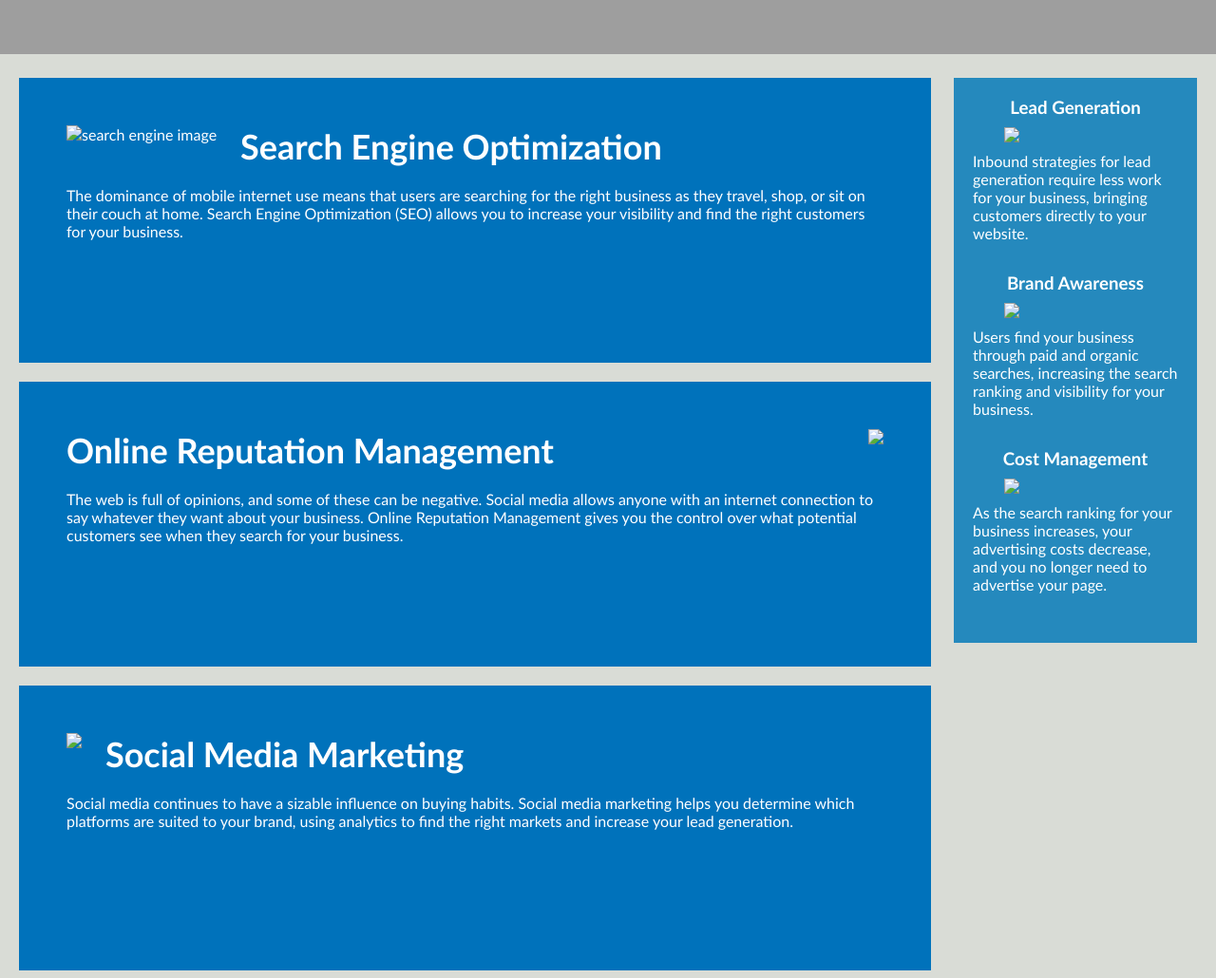
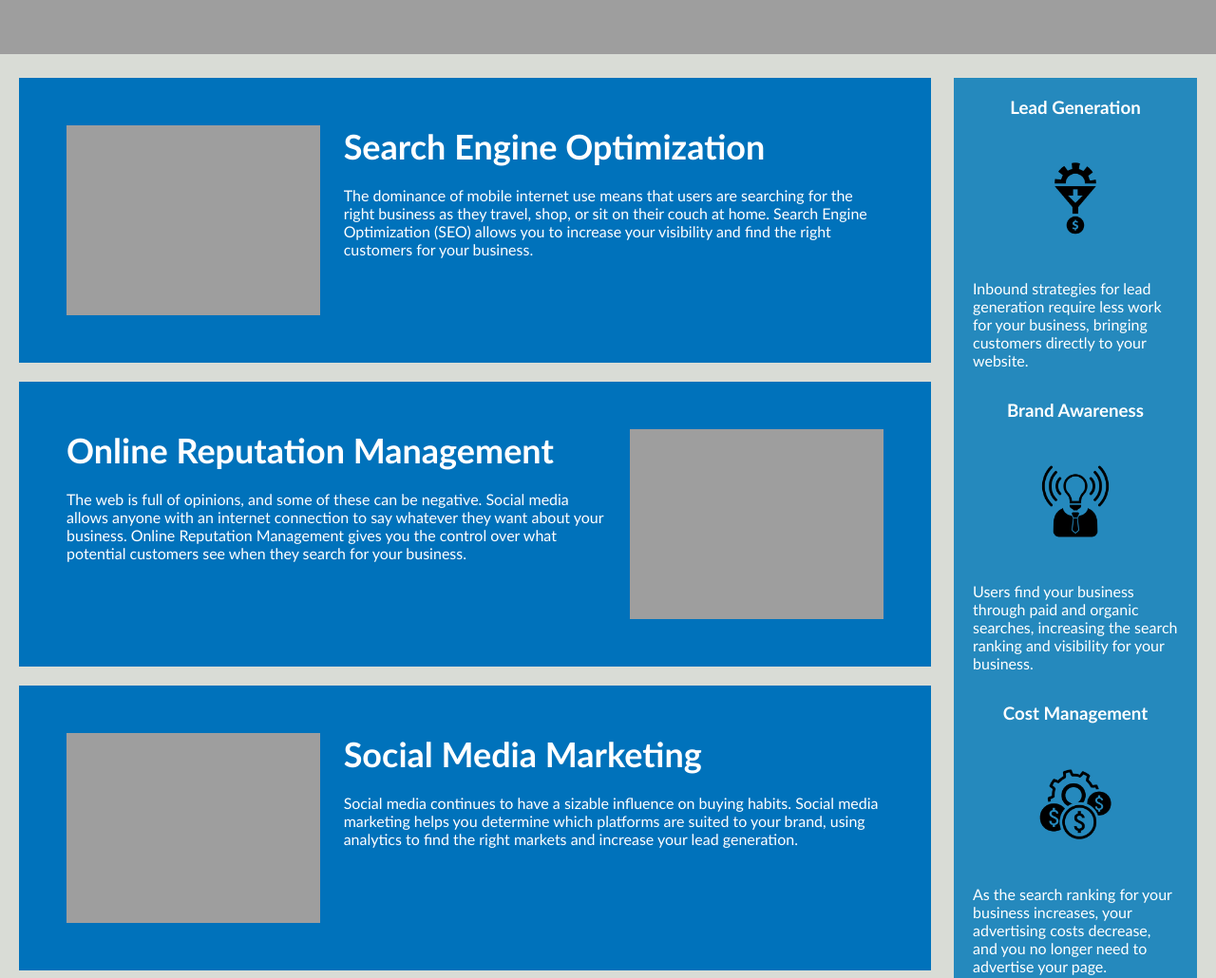
Before and after one commit to Christina2208/Horiseon-Website-Debugged, a plain HTML site: page index.html in a window 1280 px wide. Shown: the part 840-1870 px from the top of the page at 95% size. Drawn offline with Linux system fonts and the light colour scheme; the site is published under a folder, as on GitHub Pages, so addresses that start at the root find nothing.

Commit message:
added alt to images

```diff
--- a/index.html
+++ b/index.html
@@ -22,21 +22,21 @@
     <div class="hero"></div>
     <div class="content">
         <div class="content-info heading">
-            <img src="/images/search-engine-optimization.jpg" class="float-left" alt="search engine image"/>
+            <img src="images/search-engine-optimization.jpg" class="float-left" alt="search engine image"/>
             <h2>Search Engine Optimization</h2>
             <p>
                 The dominance of mobile internet use means that users are searching for the right business as they travel, shop, or sit on their couch at home. Search Engine Optimization (SEO) allows you to increase your visibility and find the right customers for your business.
             </p>
         </div>
         <div class="content-info heading">
-            <img src="/images/online-reputation-management.jpg" class="float-right"/>
+            <img src="images/online-reputation-management.jpg" class="float-right" alt="online reputation image"/>
             <h2>Online Reputation Management</h2>
             <p>
                 The web is full of opinions, and some of these can be negative. Social media allows anyone with an internet connection to say whatever they want about your business. Online Reputation Management gives you the control over what potential customers see when they search for your business.
             </p>
         </div>
         <div class="content-info heading">
-            <img src="/images/social-media-marketing.jpg" class="float-left" />
+            <img src="images/social-media-marketing.jpg" class="float-left" alt="social media image" />
             <h2>Social Media Marketing</h2>
             <p>
                 Social media continues to have a sizable influence on buying habits. Social media marketing helps you determine which platforms are suited to your brand, using analytics to find the right markets and increase your lead generation.
@@ -46,21 +46,21 @@
     <div class="benefits">
         <div class="benefit-info">
             <h3>Lead Generation</h3>
-            <img src="/images/lead-generation.png" />
+            <img src="images/lead-generation.png" alt="lead generation image" />
             <p>
                 Inbound strategies for lead generation require less work for your business, bringing customers directly to your website.
             </p>
         </div>
         <div class="benefit-info">
             <h3>Brand Awareness</h3>
-            <img src="/images/brand-awareness.png" />
+            <img src="images/brand-awareness.png" alt="brand awareness image" />
             <p>
                 Users find your business through paid and organic searches, increasing the search ranking and visibility for your business.
             </p>
         </div>
         <div class="benefit-info">
             <h3>Cost Management</h3>
-            <img src="/images/cost-management.png"></img>
+            <img src="images/cost-management.png" alt="cost management image"/>
             <p>
                 As the search ranking for your business increases, your advertising costs decrease, and you no longer need to advertise your page.
             </p>
```
